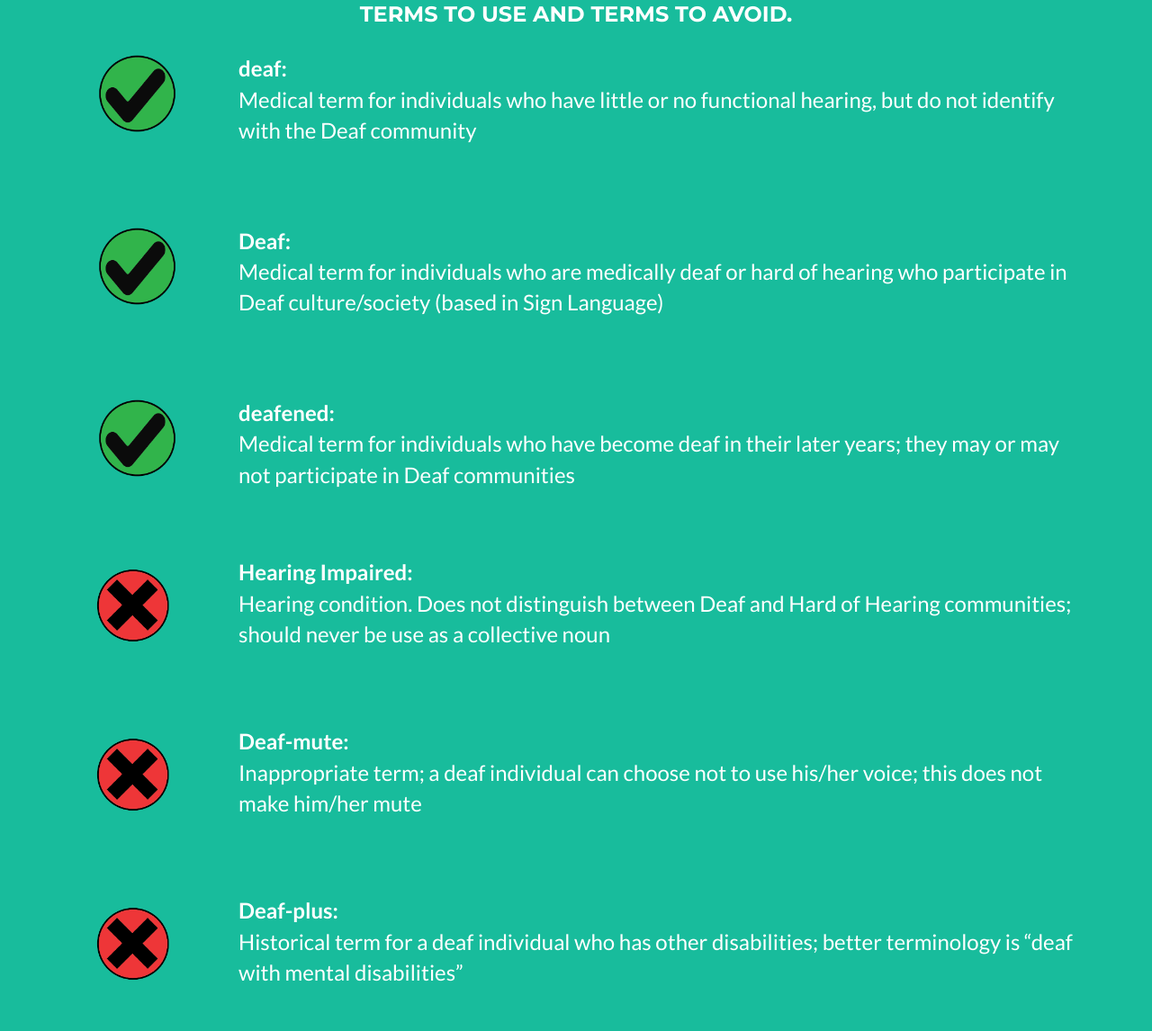
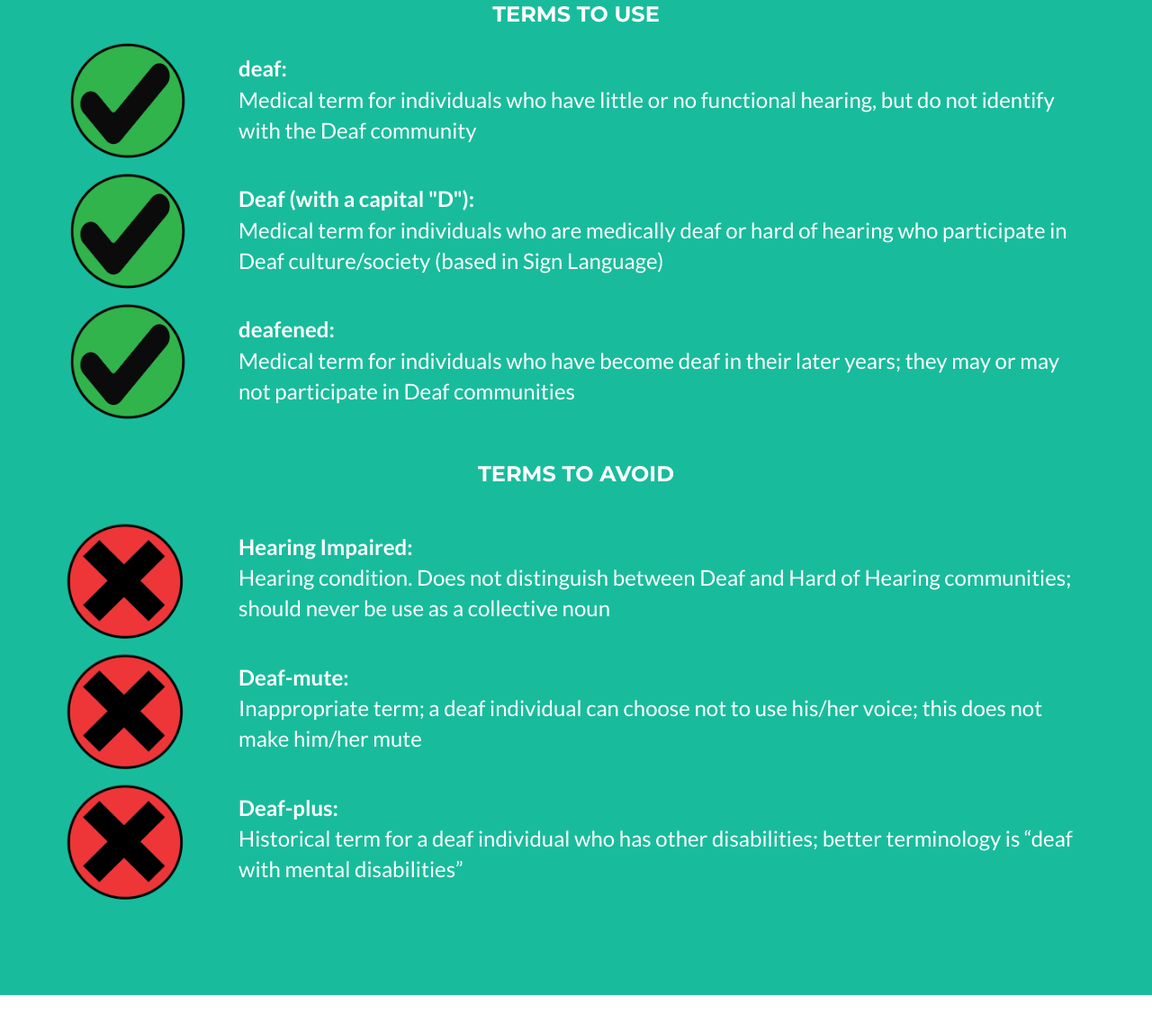
Before and after one commit to simpleandcool/Final-Project-Iterations, a website: page index.html in a window 1280 px wide. Shown: the part 1607-2753 px from the top of the page at 90% size. Drawn offline with nearby package versions, Linux system fonts and the light colour scheme.

Commit message:
bitch you thought wrong

```diff
--- a/index.html
+++ b/index.html
@@ -107,10 +107,10 @@
                     <hr class="star-light">
                 </div>
             </div>
-            <h3 style="text-align: center;">Terms to use and terms to avoid.</h3>
+            <h3 style="text-align: center;">Terms to use</h3>
             <div class="row">
                 <div class="col-sm-3 col-lg-2">
-                    <img src="img/check mark.png" alt="check mark" width="165" height="130"
+                    <img src="img/cm.png" alt="check mark" width="140" height="145"
                         style="text-align: center;">
                 </div>
                 <div class="col-sm-9 col-lg-10" style="
@@ -118,40 +118,41 @@
                 font-size: 24px;
                 ">
                     <strong>deaf:</strong><br>
-                    Medical term for individuals who have little or no functional hearing, but do not identify with the Deaf community <br><br><br>
+                    Medical term for individuals who have little or no functional hearing, but do not identify with the Deaf community
                 </div>
             </div>
             <div class="row">
                 <div class="col-sm-3 col-lg-2">
-                    <img src="img/check mark.png" alt="check mark" width="165" height="130">
+                    <img src="img/cm.png" alt="check mark" width="140" height="145">
                 </div>
                 <div class="col-sm-9 col-lg-10" style="
                 margin-top: 20px;
                 font-size: 24px;
                 ">
-                    <strong>Deaf:</strong><br>
-                    Medical term for individuals who are medically deaf or hard of hearing who participate in Deaf culture/society (based in Sign Language)<br><br><br>
+                    <strong>Deaf (with a capital "D"):</strong><br>
+                    Medical term for individuals who are medically deaf or hard of hearing who participate in Deaf culture/society (based in Sign Language)
                 </div>
             </div>
             <div class="row">
                 <div class="col-sm-3 col-lg-2">
-                    <img src="img/check mark.png" alt="check mark" width="165" height="130">
+                    <img src="img/cm.png" alt="check mark" width="140" height="145">
                 </div>
                 <div class="col-sm-9 col-lg-10" style="
                 margin-top: 20px;
                 font-size: 24px;
                 ">
                     <strong>deafened:</strong><br>
-                    Medical term for individuals who have become deaf in their later years; they may or may not participate in Deaf communities<br><br>
+                    Medical term for individuals who have become deaf in their later years; they may or may not participate in Deaf communities
                 </div>
             </div>
-
+            <br>
+            <h3 style="text-align: center;">Terms to avoid</h3><br>
             <div class="row">
                 <div class="col-sm-3 col-lg-2">
-                    <img src="img/MajorInfographicImages_X graphic.png" alt="x mark" width="165" height="188">
+                    <img src="img/xx.png" alt="x mark" width="140" height="145">
                 </div>
                 <div class="col-sm-9 col-lg-10" style="
-                margin-top: 40px;
+                margin-top: 20px;
                 font-size: 24px;
                 ">
                     <strong>Hearing Impaired:</strong><br>
@@ -160,10 +161,10 @@
             </div>
             <div class="row">
                 <div class="col-sm-3 col-lg-2">
-                    <img src="img/MajorInfographicImages_X graphic.png" alt="x mark" width="165" height="188">
+                    <img src="img/xx.png" alt="x mark" width="140" height="145">
                 </div>
                 <div class="col-sm-9 col-lg-10" style="
-                margin-top: 40px;
+                margin-top: 20px;
                 font-size: 24px;
                 ">
                     <strong>Deaf-mute:</strong><br>
@@ -172,10 +173,10 @@
             </div>
             <div class="row">
                 <div class="col-sm-3 col-lg-2">
-                    <img src="img/MajorInfographicImages_X graphic.png" alt="x mark" width="165" height="188">
+                    <img src="img/xx.png" alt="x mark" width="140" height="145">
                 </div>
                 <div class="col-sm-9 col-lg-10" style="
-                margin-top: 40px;
+                margin-top: 20px;
                 font-size: 24px;
                 ">
                     <strong>Deaf-plus:</strong><br>
```
Also changed, not shown: img/cm.png (added), img/xx.png (added).
